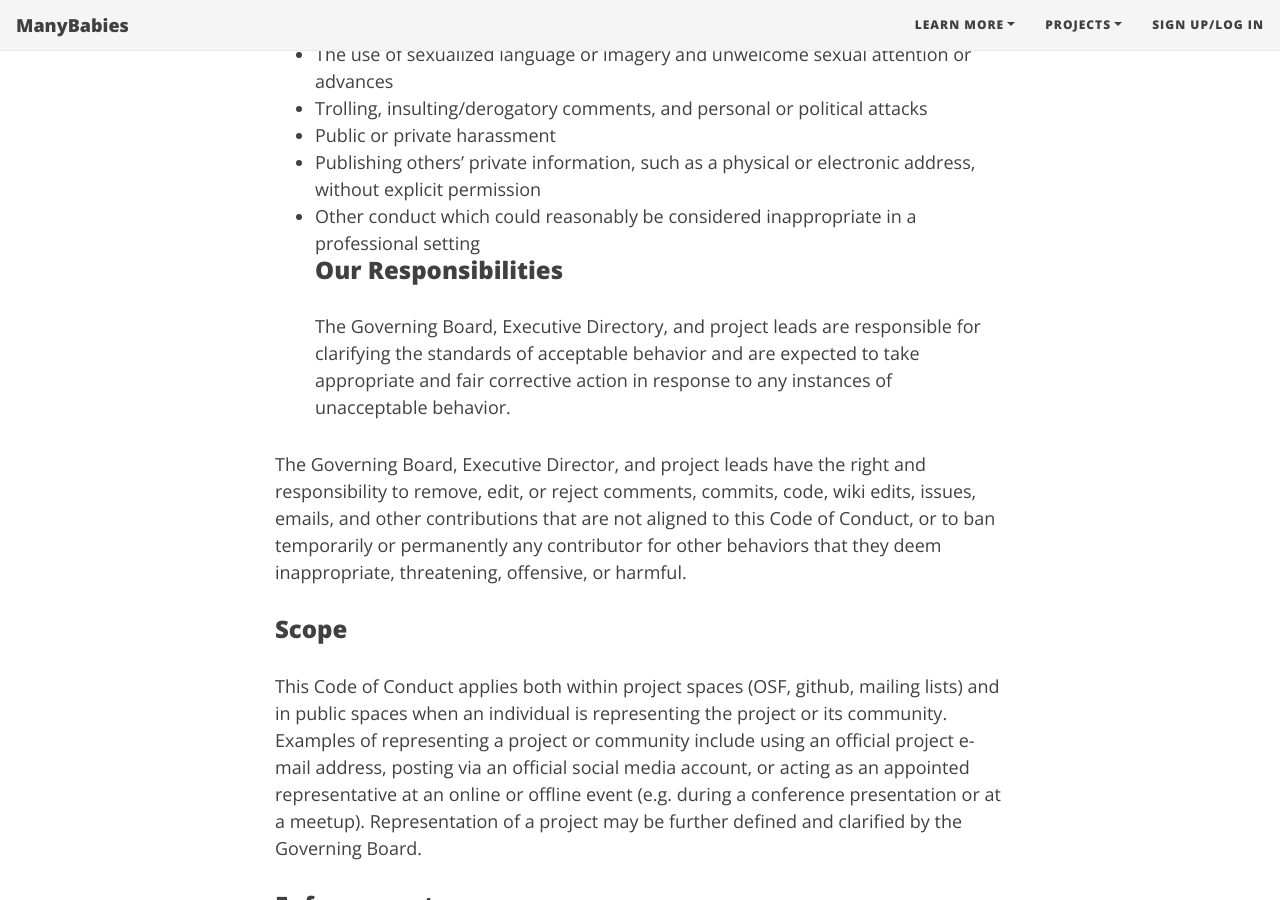
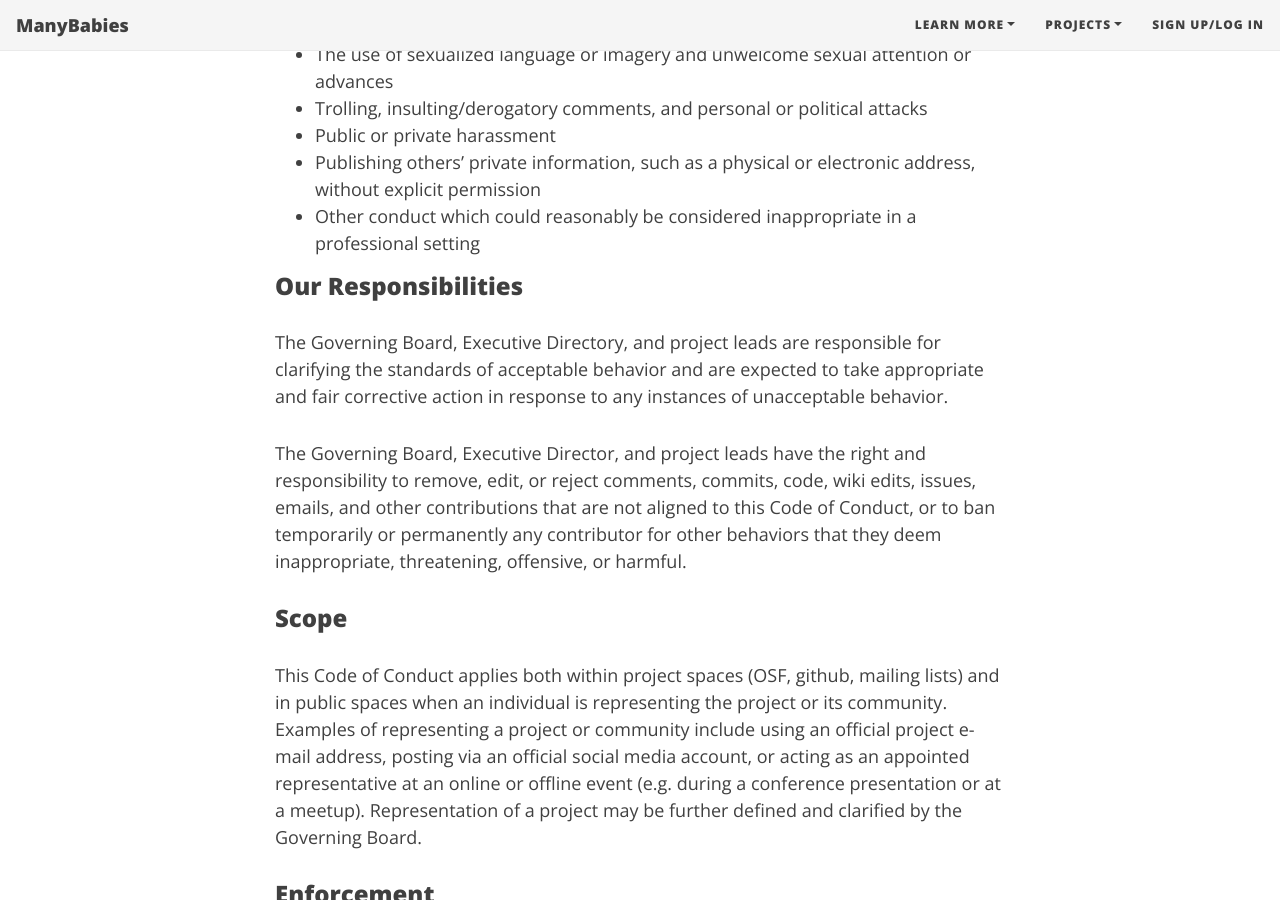
Before and after one commit to manybabies/manybabies.github.io, a Jekyll site: the page built from code_conduct.md, in a window 1280 px wide and 900 px high, scrolled down 876 px. Built offline with Jekyll 4.4.1, drawn with Linux system fonts in a browser that asks for light colours; nearby versions of some CDN libraries; some web fonts are replaced.

Commit message:
small formatting fix

```diff
--- a/code_conduct.md
+++ b/code_conduct.md
@@ -30,8 +30,8 @@ Examples of unacceptable behavior by contributors include:
 * Public or private harassment
 * Publishing others' private information, such as a physical or electronic address, without explicit permission
 * Other conduct which could reasonably be considered inappropriate in a professional setting
-\
-\
+<br>
+
 ### Our Responsibilities
 The Governing Board, Executive Directory, and project leads are responsible for clarifying the standards of acceptable behavior and are expected to take appropriate and fair corrective action in response to any instances of unacceptable behavior.
 
```
